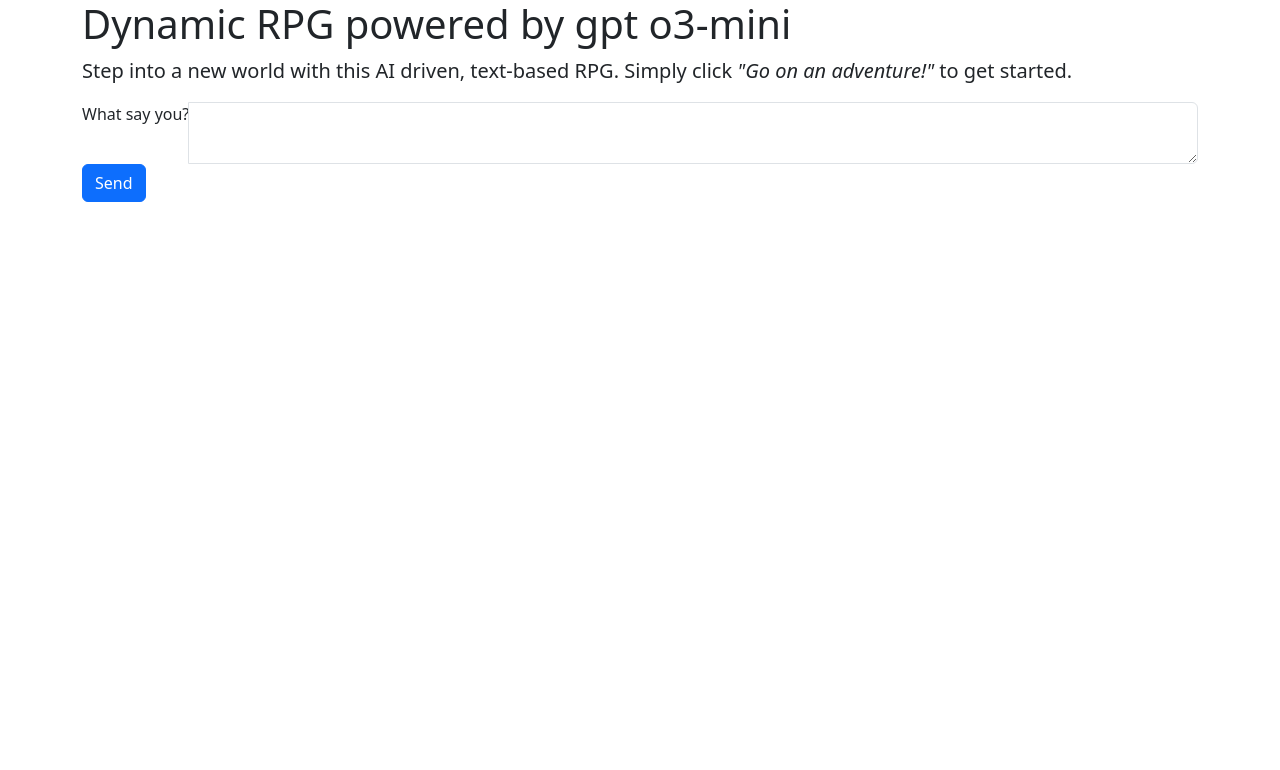
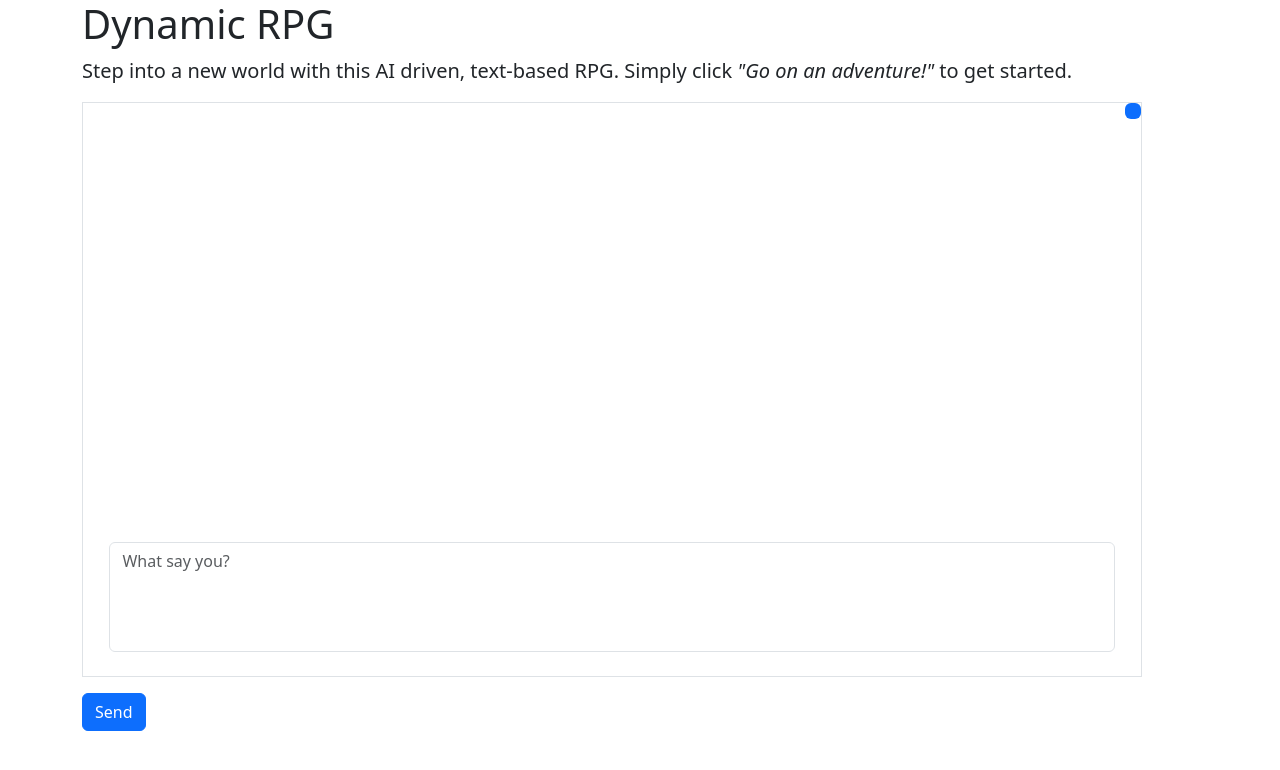
Before and after one commit to cervantes-yadira/dynamic-ai-rpg, a website: page src/public/index.html in a window 1280 px wide. Both pictures are taken after a click on the button "Send". Drawn offline with nearby package versions, Linux system fonts and the light colour scheme; no server answers.

Commit message:
Switched from gemini model to llama model. Updated the chat interface. Implemented basic memory for the model.

```diff
--- a/package.json
+++ b/package.json
@@ -28,8 +28,9 @@
     "lint": "eslint . --config eslint.config.js"
   },
   "dependencies": {
-    "@google/genai": "^1.3.0",
-    "express": "^5.1.0"
+    "express": "^5.1.0",
+    "groq-sdk": "^0.23.0",
+    "marked": "^15.0.12"
   },
   "devDependencies": {
     "@eslint/js": "^9.28.0",
--- a/src/public/index.html
+++ b/src/public/index.html
@@ -11,18 +11,25 @@
 </head>
 <body>
     <header class="container-md">
-        <h1>Dynamic RPG powered by gpt o3-mini</h1>
+        <h1>Dynamic RPG</h1>
         <p class="lead">
             Step into a new world with this AI driven, text-based RPG. Simply click
             <em>"Go on an adventure!"</em> to get started.
         </p>
     </header>
     <main class="container-md">
-        <section id="chat-window"></section>
-        <form>
-            <div class="input-group">
-                <label class="form-label" for="user-text-input">What say you?</label>
-                <textarea id="user-text-input" name="user-text-input" class="form-control"></textarea>
+        <section id="chat-window" class="border border-bottom-0"></section>
+        <form id="user-response-form">
+            <div class="mb-3 border border-top-0">
+                <label for="user-text-input" class="form-label" hidden>What say you?</label>
+                <textarea
+                    id="user-text-input"
+                    name="user-text-input"
+                    class="form-control mb-4"
+                    rows="4"
+                    placeholder="What say you?"
+                >
+                </textarea>
             </div>
             <button id="submit-user-input" class="btn btn-primary" type="button">Send</button>
         </form>
--- a/src/public/script.js
+++ b/src/public/script.js
@@ -1,22 +1,27 @@
 window.onload = () => {
+    sessionStorage.setItem('isPlaying', false)
     const submitBtn = document.getElementById('submit-user-input')
     const textInputElement = document.getElementById('user-text-input')
     const url = `http://localhost:4509/api`
 
+    if(sessionStorage.getItem('isPlaying')) {
         submitBtn.addEventListener('click', (e) => {
             const userInput = textInputElement.value
 
             if(userInput) {
                 sendUserRequest(e, userInput, url)
+                textInputElement.value = ''
             } else {
                 alert('Please submit your answer')
             }
         })
+    } else {
+    }
 }
 
 const sendUserRequest = async (event, userInput, url) => {
     const chatWindow = document.getElementById('chat-window')
-    appendChatReponse(chatWindow, userInput, 'user-response')
+    appendChatReponse(chatWindow, userInput, 'user')
     try {
         let response = await fetch(url, {
             method: 'POST',
@@ -25,7 +30,7 @@ const sendUserRequest = async (event, userInput, url) => {
         })
 
         response = await response.json()
-        appendChatReponse(chatWindow, response.result, 'system-response')
+        appendChatReponse(chatWindow, response.result, 'system')
     } catch (error) {
         console.log(error)
     }
@@ -49,9 +54,24 @@ const sendUserRequest = async (event, userInput, url) => {
 //     }
 // }
 
-const appendChatReponse = (chatWindow, response, className) => {
+const appendChatReponse = (chatWindow, response, type) => {
+    const row = document.createElement('div')
+    const col = document.createElement('div')
     const p = document.createElement('p')
-    p.className = className
+
+    row.className = 'row'
+
+    if (type === 'user') {
+        col.className = 'col-12 d-flex justify-content-end'
+        p.classList.add('bg-primary', 'text-white', 'p-2', 'rounded', 'response')
+    } else {
+        col.className = 'col-12 d-flex justify-content-start'
+        p.classList.add('bg-light', 'text-dark', 'p-2', 'rounded', 'response')
+    }
+
     p.innerHTML = response
-    chatWindow.appendChild(p)
+
+    col.appendChild(p)
+    row.appendChild(col)
+    chatWindow.appendChild(row)
 }
--- a/src/public/styles.css
+++ b/src/public/styles.css
@@ -1,3 +1,15 @@
+#chat-window {
+    width: 95%;
+    overflow-y: scroll;
+    height: 55vh;
+}
+
+.response {
+    max-width: 50%;
+    width: auto;
+    margin: 0;
+}
+
 .user-response {
     float: right;
 }
@@ -5,3 +17,18 @@
 .system-response {
     float: left;
 }
+
+#user-response-form {
+    margin-top: 0;
+    width: 95%;
+
+    div {
+        display: flex;
+        justify-content: center;
+    }
+}
+
+#user-text-input {
+    resize: none;
+    width: 95%;
+}
```
Also changed, not shown: src/config/constants.js (+5 -4 lines), src/services/api.js (+37 -12 lines). Lines whose indentation alone changed are shown as unchanged.
